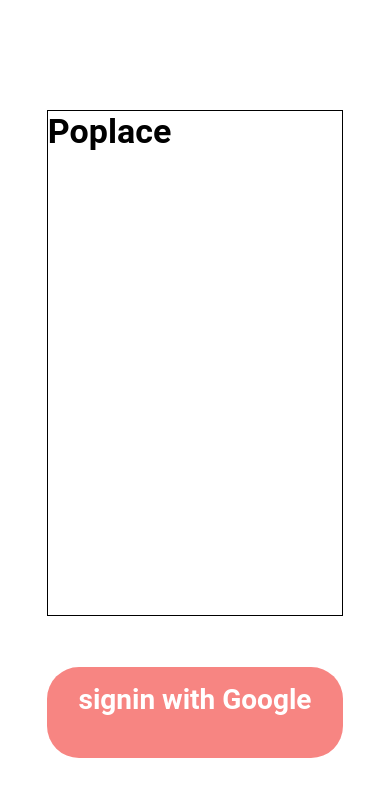
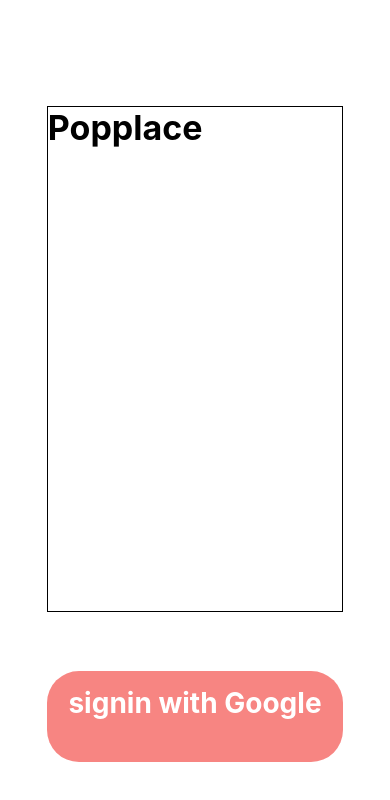
Before and after one commit to poplace/poplace-client, a React Native app: screen / in a window 390 px wide. Shown: the top 800 px of the page. Built offline with nearby package versions, Linux system fonts and the light colour scheme.

Commit message:
feat: make login function by expo-google-app-auth

```diff
--- a/app.json
+++ b/app.json
@@ -17,13 +17,15 @@
       "**/*"
     ],
     "ios": {
-      "supportsTablet": true
+      "supportsTablet": true,
+      "bundleIdentifier": "com.cute.poplace"
     },
     "android": {
       "adaptiveIcon": {
         "foregroundImage": "./assets/adaptive-icon.png",
         "backgroundColor": "#FFFFFF"
-      }
+      },
+      "package": "com.cute.poplace"
     },
     "web": {
       "favicon": "./assets/favicon.png"
--- a/babel.config.js
+++ b/babel.config.js
@@ -1,6 +1,9 @@
 module.exports = function(api) {
   api.cache(true);
   return {
-    presets: ['babel-preset-expo'],
+    presets: ["babel-preset-expo"],
+    "plugins": [
+      ["module:react-native-dotenv"]
+    ]
   };
 };
--- a/package.json
+++ b/package.json
@@ -9,12 +9,15 @@
   },
   "dependencies": {
     "@react-navigation/native": "^6.0.2",
+    "@reduxjs/toolkit": "^1.6.1",
     "dotenv": "^10.0.0",
     "expo": "~42.0.1",
+    "expo-google-app-auth": "^8.2.2",
     "expo-status-bar": "~1.0.4",
     "react": "16.13.1",
     "react-dom": "16.13.1",
     "react-native": "https://github.com/expo/react-native/archive/sdk-42.0.0.tar.gz",
+    "react-native-dotenv": "^3.2.0",
     "react-native-safe-area-context": "3.2.0",
     "react-native-screens": "^3.4.0",
     "react-native-svg": "^12.1.1",
--- /dev/null
+++ b/src/constants/screens.js
@@ -0,0 +1,3 @@
+export const ERROR_MESSAGE = {
+  cancelLogin: "로그인이 취소 되었습니다 다시 시도해주세요"
+};
--- a/src/screens/LoginScreen.js
+++ b/src/screens/LoginScreen.js
@@ -1,19 +1,42 @@
-import React from 'react';
-import { View, Text, Image, StyleSheet, TouchableOpacity } from 'react-native';
-// import { Svg } from 'react-native-svg'
+import React, { useState } from "react";
+import { View, Text, StyleSheet, TouchableOpacity } from "react-native";
+
+import loginWithGoogle from "../utils/loginWithGoogle";
+import { ERROR_MESSAGE } from "../constants/screens";
 
 export default function LoginScreen() {
+  const [errorMessage, setErrorMessage] = useState("");
+
+  const handleErrorMessage = (message) => {
+    setErrorMessage(message);
+  };
+
+  const handleGoogleLogin = async () => {
+    try {
+      const result = await loginWithGoogle();
+
+      if (!result.user) {
+        handleErrorMessage(ERROR_MESSAGE.cancelLogin);
+      }
+
+      handleErrorMessage("");
+    } catch (err) {
+      alert(err.message);
+    }
+  }
+
   return (
     <View style={styles.container}>
-      <Text style={styles.Poplace}>
-        Poplace
+      <Text style={styles.splashImage}>
+        Popplace
       </Text>
-      <TouchableOpacity onPress={() => alert("login")} style={styles.button}>
+      <Text style={styles.errorMessage}>{errorMessage}</Text>
+      <TouchableOpacity onPress={() => handleGoogleLogin()} style={styles.button}>
         <Text style={styles.buttonText}>signin with Google</Text>
       </TouchableOpacity>
     </View>
   );
-};
+}
 
 const styles = StyleSheet.create({
   container: {
@@ -21,30 +44,33 @@ const styles = StyleSheet.create({
     alignItems: "center",
     justifyContent: "center",
   },
-  Poplace: {
+  splashImage: {
     marginTop: "6%",
     width: "76%",
     height: "60%",
     borderWidth: 1,
-    color: '#000000',
-    fontFamily: 'Roboto, sans-serif',
+    color: "#000000",
     fontSize: 34,
-    fontWeight: '700',
+    fontWeight: "700",
   },
   button: {
-    marginTop: "13%",
+    marginTop: "10%",
     width: "76%",
     height: "10.8%",
-    borderColor: '#f78582',
-    backgroundColor: '#f78582',
+    borderColor: "#f78582",
+    backgroundColor: "#f78582",
     borderRadius: 32,
   },
   buttonText: {
-    color: 'white',
-    fontFamily: 'Roboto, sans-serif',
+    color: "white",
     fontSize: 28,
-    fontWeight: '700',
+    fontWeight: "700",
     lineHeight: 65,
-    textAlign: 'center',
+    textAlign: "center",
   },
+  errorMessage: {
+    marginTop: "5%",
+    color: "red",
+    fontSize: 15,
+  }
 });
--- /dev/null
+++ b/src/utils/loginWithGoogle.js
@@ -0,0 +1,22 @@
+import * as Google from "expo-google-app-auth";
+import { IOS_CLIENT_ID, ANDROID_CLIENT_ID } from "@env";
+
+export default async function loginWithGoogle() {
+  try {
+    const result = await Google.logInAsync({
+      iosClientId: IOS_CLIENT_ID,
+      androidClientId: ANDROID_CLIENT_ID,
+      scopes: ["profile", "email"],
+    });
+
+    if (result.type === "success") {
+      const { email } = result.user;
+
+      return { user: { email } };
+    }
+
+    return { isLogin: false };
+  } catch (err) {
+    alert(err.message);
+  }
+}
```
Also changed, not shown: App.js (+6 -9 lines), src/components/index.js (deleted), src/navigations/AppNavigator.js (deleted), 1 other file (tests, documents, lock files or other folders).
